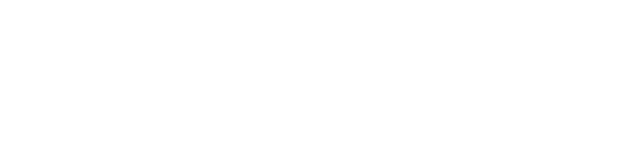
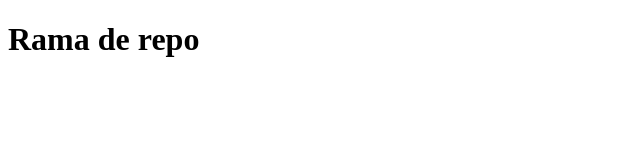
Before and after one commit to Florp94/clasegit2911, a plain HTML site: page index.html in a window 1280 px wide. Shown: the whole page, without its empty margins (0-640 px from the left). Drawn offline with Linux system fonts and the light colour scheme.

Commit message:
ramalucas

```diff
--- a/index.html
+++ b/index.html
@@ -12,7 +12,7 @@
 
     </header>
     <main>
-
+        <h1>Rama de repo</h1>
 
     </main>
     <footer>
```
